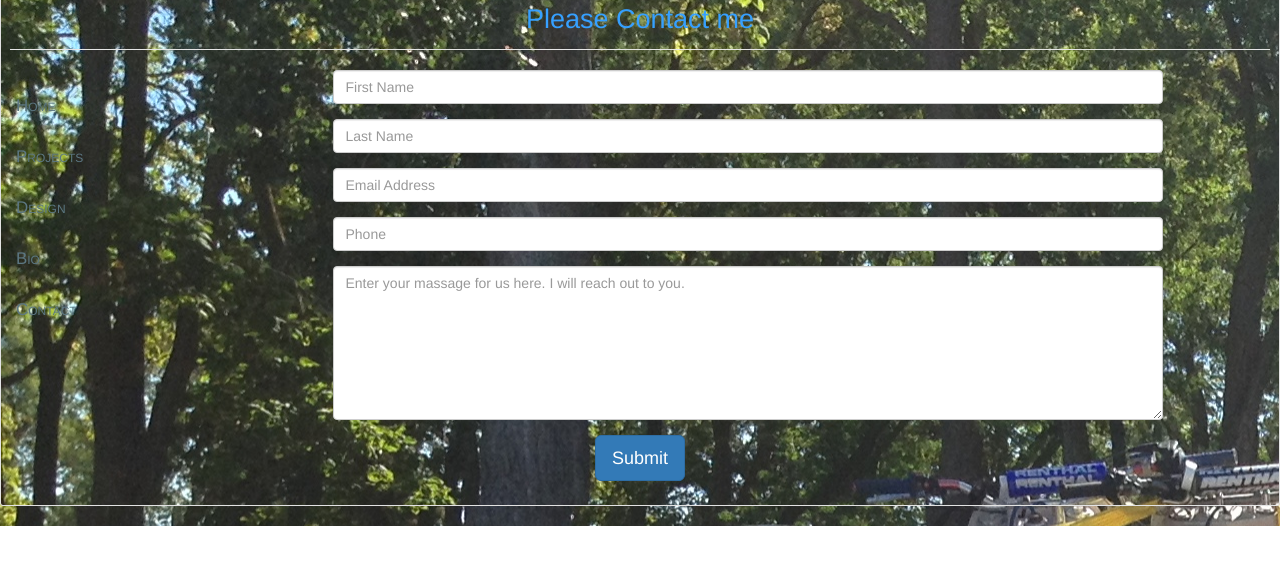
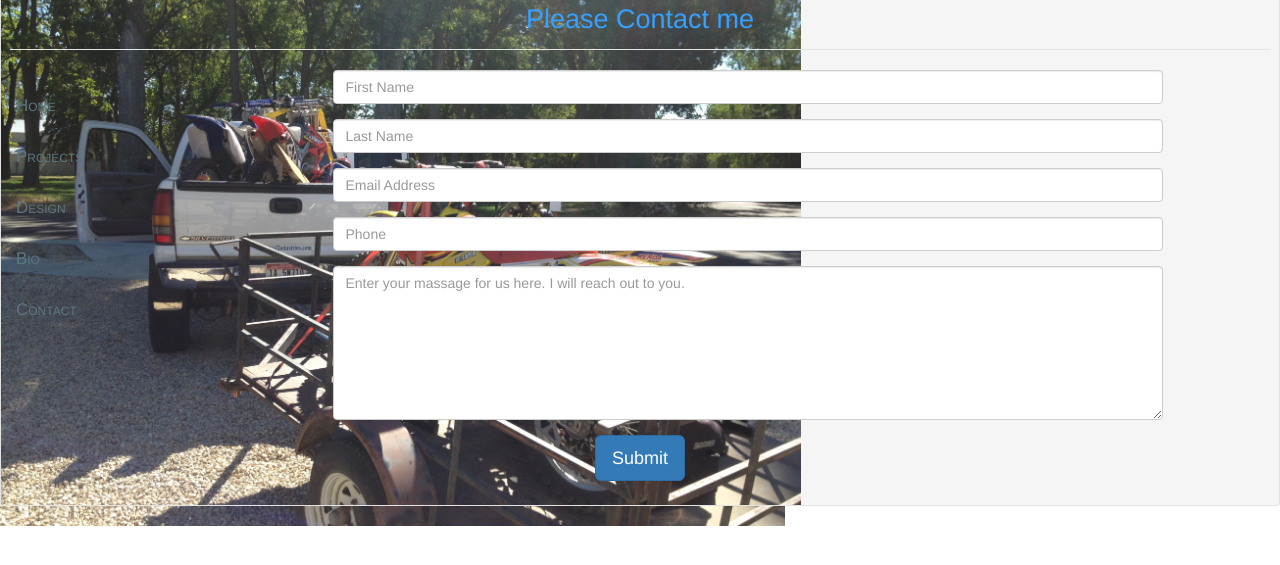
Before and after one commit to Djibba22/thejohndinsmore.com, a PHP site: page /contact.php in a window 1280 px wide. Shown: the top 565 px of the page. Run offline with PHP 8.4, Linux system fonts and the light colour scheme; some libraries are stand-ins or nearby versions.

Commit message:
Design Refactor

```diff
--- a/public/css/styles.css
+++ b/public/css/styles.css
@@ -155,6 +155,8 @@ img.logo1{
 
 .contactContainer{
     background-image: url(../images/4Bikes.jpg);
+    background-size: 800px 600px;
+    background-repeat: no-repeat;
 }
 
 /* Queries*/
```
